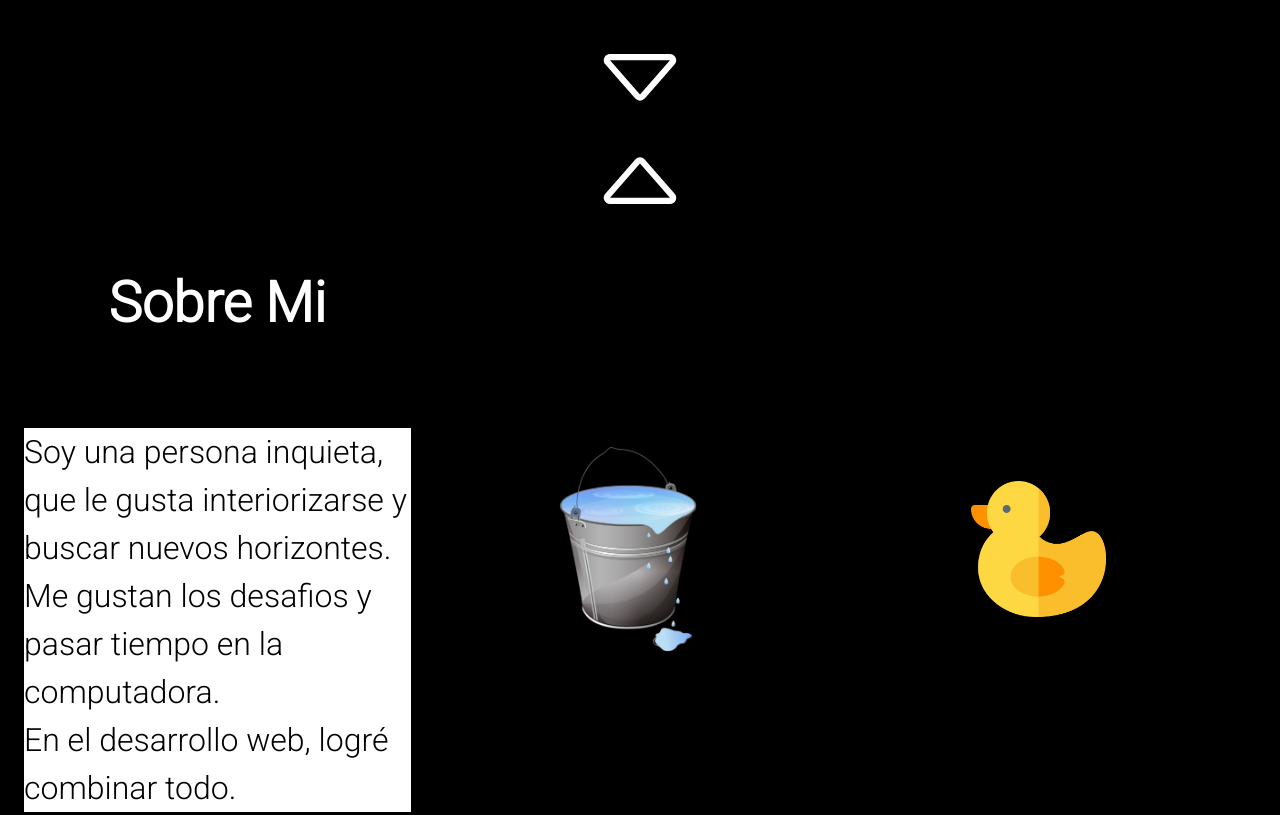
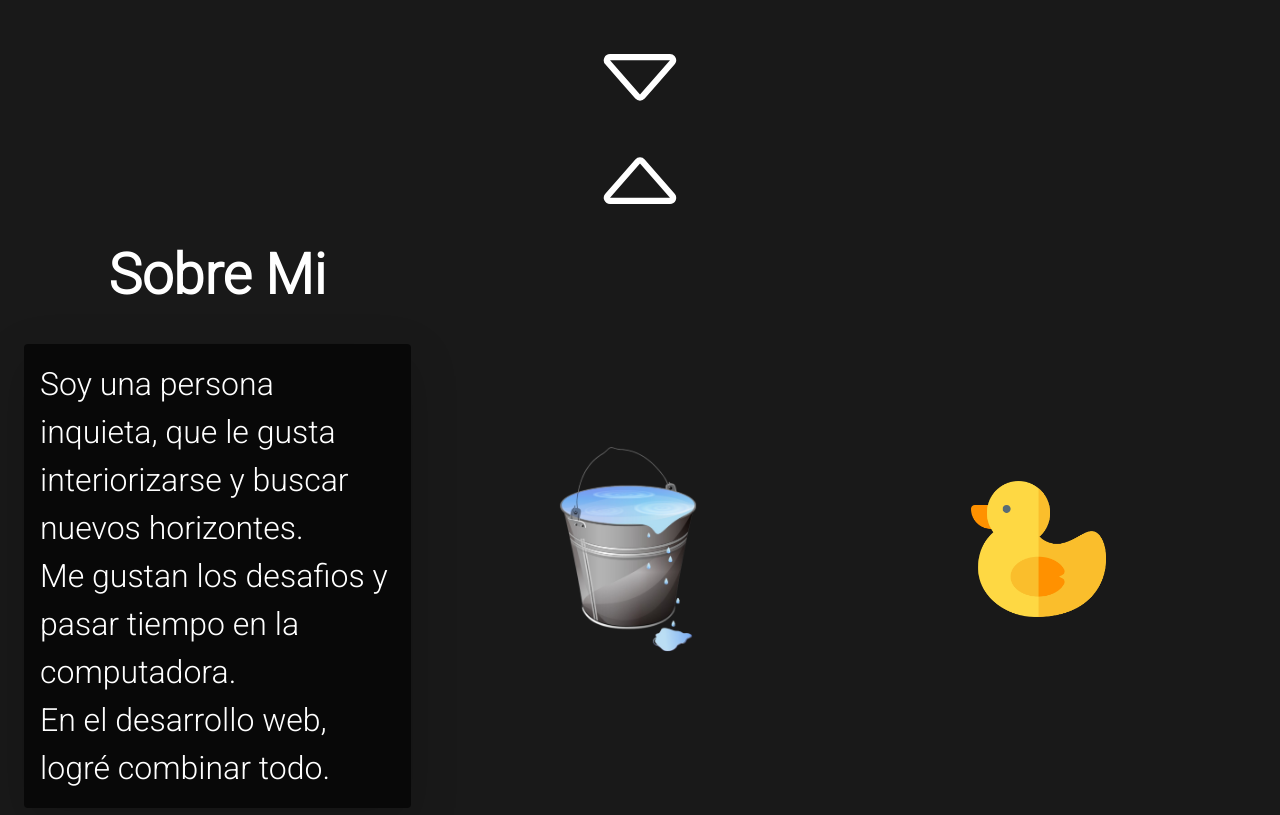
Before and after one commit to patocarbone/Portfolio, a website: page index.html in a window 1280 px wide. Shown: the part 680-1495 px from the top of the page. Drawn offline with nearby package versions, Linux system fonts and the light colour scheme.

Commit message:
bg color de los parrafos

```diff
--- a/index.html
+++ b/index.html
@@ -115,7 +115,7 @@
             <div class="row sobre-mi-container container-fluid">
                 <div class="col-lg-4 col-md-12 col-sm-12 d-flex flex-column justify-content-around">
                     <h2 class="text-center"> Sobre Mi </h2>
-                    <p>
+                    <p class="shadow-lg p-3 mb-5 rounded">
                         Soy una persona inquieta, que le gusta interiorizarse y buscar nuevos horizontes. <br>
                         Me gustan los desafios y pasar tiempo en la computadora. <br>
                         En el desarrollo web, logré combinar todo.
@@ -155,7 +155,7 @@
             <div class="row skills-container container-fluid">
                 <div class="col-lg-4 col-md-6 col-sm-12 d-flex flex-column justify-content-around">
                     <h2 class="text-center"> Skills</h2>
-                    <p>
+                    <p class="shadow-lg p-3 mb-5 rounded">
                         Estos son algunos de los lenguajes y/o herramientas más conocidos que utilizo <br>
                         Es la parte más dinamica de la pagina, ya que esta en constante crecimiento.
                     </p>
@@ -195,7 +195,7 @@
             <div class="row proyectos-container container-fluid">
                 <div class="col-lg-6 col-md-6 col-sm-12 d-flex flex-column justify-content-around">
                     <h2 class="text-center">Proyectos</h2>
-                    <p>
+                    <p class="shadow-lg p-3 mb-5 rounded">
                         Las imagenes del carrousel son previsualizaciones de mis proyectos más destacados.<br>
                         Si quieren ver mas, pueden dirigirse a mi repositorio de GitHub!
                     </p>
--- a/scss/base/_extends.scss
+++ b/scss/base/_extends.scss
@@ -10,8 +10,8 @@
 %parrafos {
     font-family: "Roboto", sans-serif;
     font-size: 2em;
-    color: black;
-    background-color: nth($bg-color, 1)
+    color: white;
+    background-color: nth($bg-color, 7)
 }
 
 /* Fin Extends */
--- a/scss/base/_listas.scss
+++ b/scss/base/_listas.scss
@@ -2,8 +2,9 @@
 
 $bg-color:
 #FFFFFF,
-#000000,
-#000000,
-#000000,
-#000000,
-#000000,
+#191919 ,
+#191919 ,
+#191919 ,
+#191919 ,
+#191919 ,
+#080808;
```
Also changed, not shown: css/style.css.
